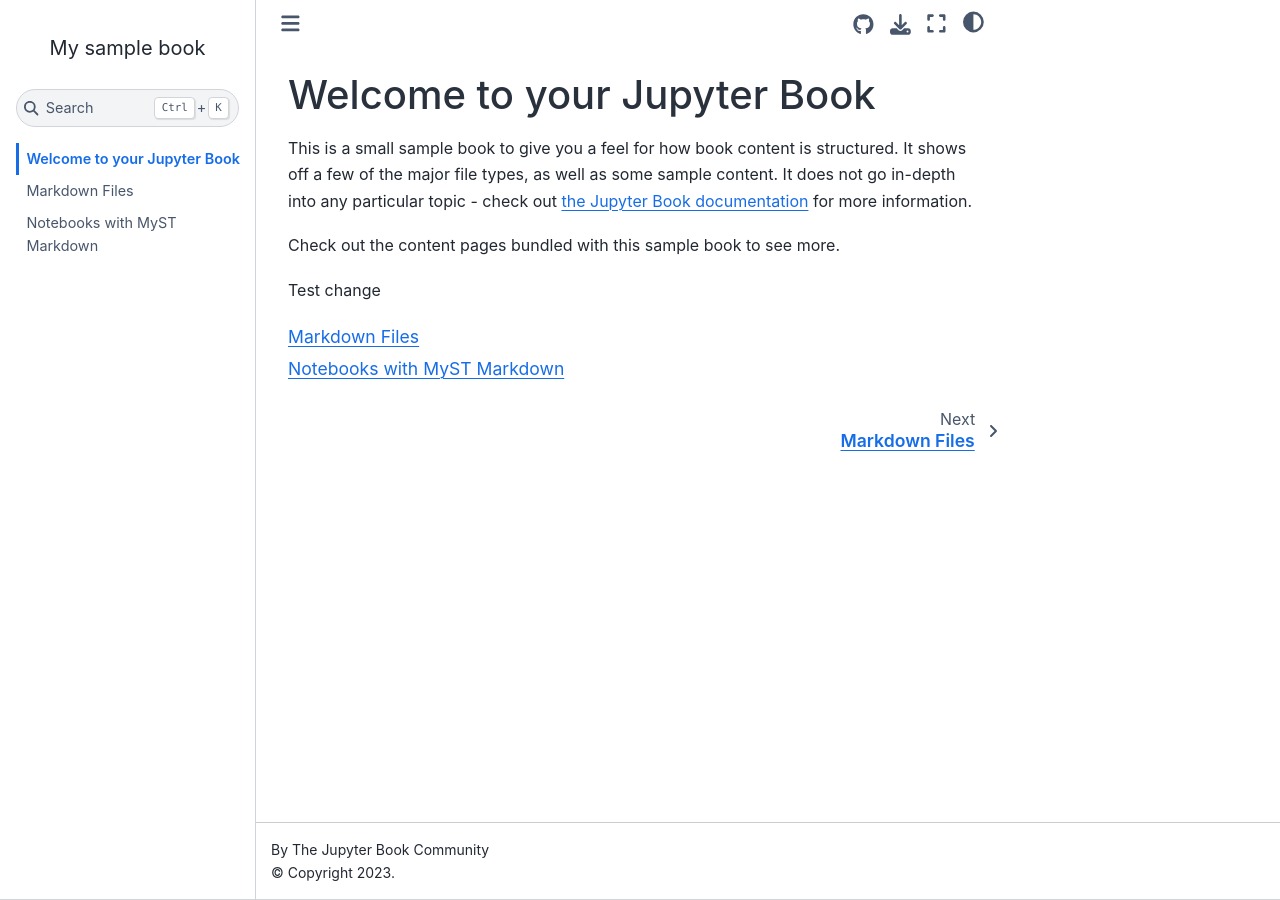
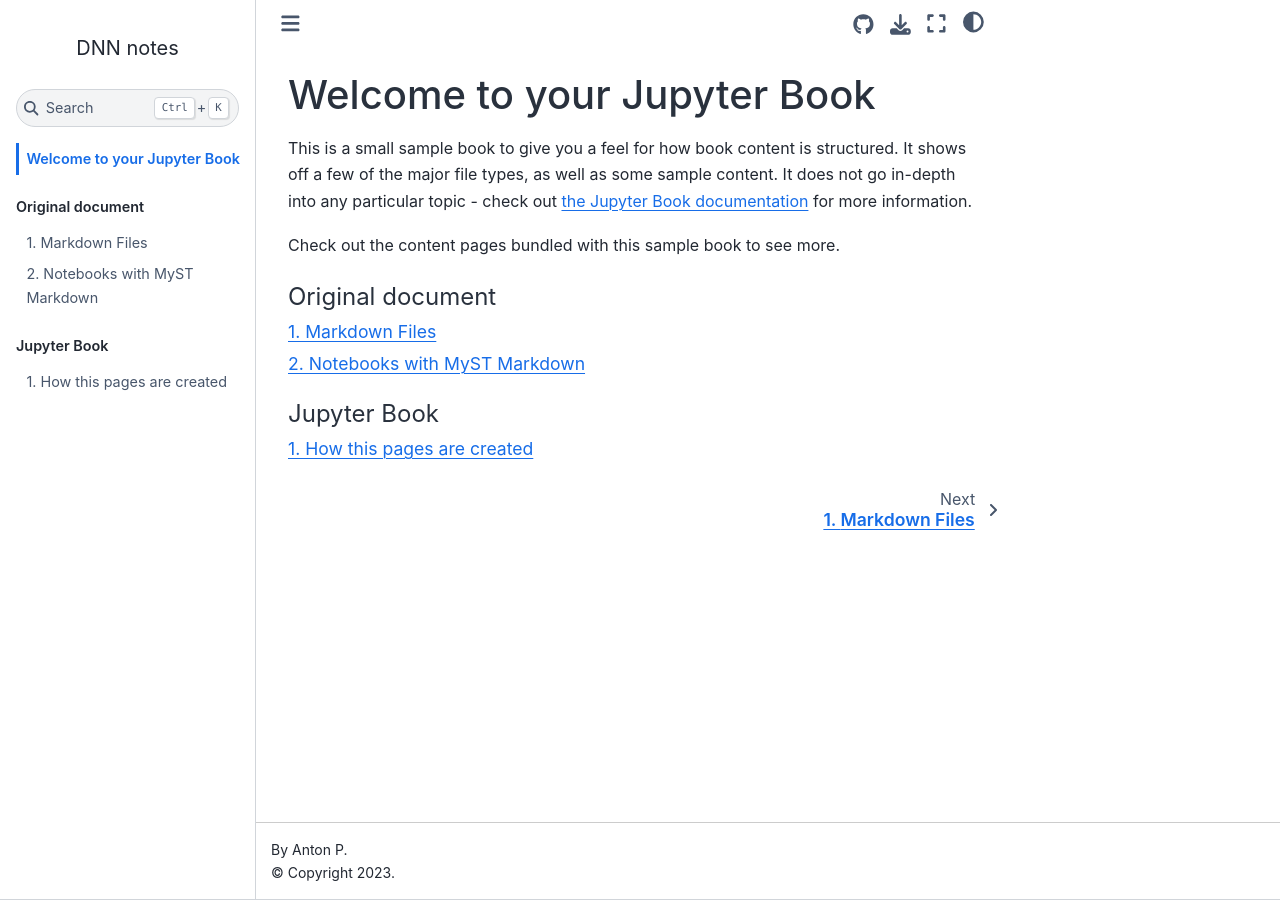
Before and after one commit to jncots/dnn_notes, a Jupyter Book: the page built from original/intro.md, in a window 1280 px wide. Built offline with Jupyter Book 1.0.4 settings and Sphinx 7.4.7 and the Sphinx Book theme 1.1.4, drawn with Linux system fonts in a browser that asks for light colours; pages that are not in the unit, such as notebooks, are missing from menus.

Commit message:
restructure

````diff
--- a/_config.yml
+++ b/_config.yml
@@ -1,9 +1,9 @@
 # Book settings
 # Learn more at https://jupyterbook.org/customize/config.html
 
-title: My sample book
-author: The Jupyter Book Community
-logo: logo.png
+title: DNN notes
+author: Anton P.
+logo: original/logo.png
 
 # Force re-execution of notebooks on each build.
 # See https://jupyterbook.org/content/execute.html
@@ -17,7 +17,7 @@
 
 # Add a bibtex file so that we can create citations
 bibtex_bibfiles:
-  - references.bib
+  - original/references.bib
 
 # Add extensions to allow processing of bibliographies
 myst_extensions:
--- a/_toc.yml
+++ b/_toc.yml
@@ -2,8 +2,16 @@
 # Learn more at https://jupyterbook.org/customize/toc.html
 
 format: jb-book
-root: intro
-chapters:
-- file: markdown
-- file: notebooks
-- file: markdown-notebooks
+root: original/intro
+parts:
+- caption: Original document
+  numbered: true
+  chapters:
+  - file: original/markdown
+  - file: original/notebooks
+  - file: original/markdown-notebooks
+
+- caption: Jupyter Book
+  numbered: true
+  chapters:
+  - file: jupyterbook/creating-pages
--- a/intro.md
+++ b/original/intro.md
@@ -7,7 +7,5 @@
 
 Check out the content pages bundled with this sample book to see more.
 
-Test change
-
 ```{tableofcontents}
 ```
````
Also changed, not shown: jupyterbook/creating-pages.md (added, +20 -0 lines), original/markdown-notebooks.md (renamed from markdown-notebooks.md), original/markdown.md (renamed from markdown.md), 8 other files.
